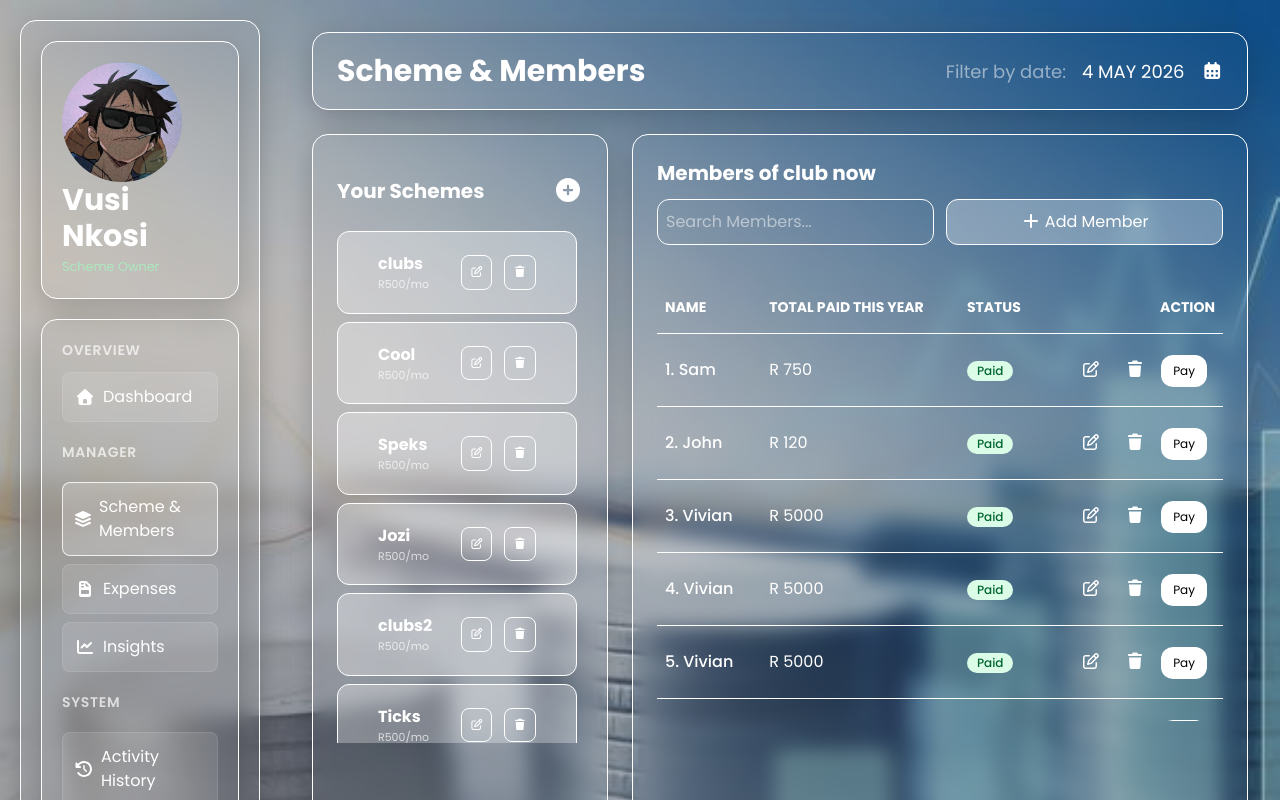
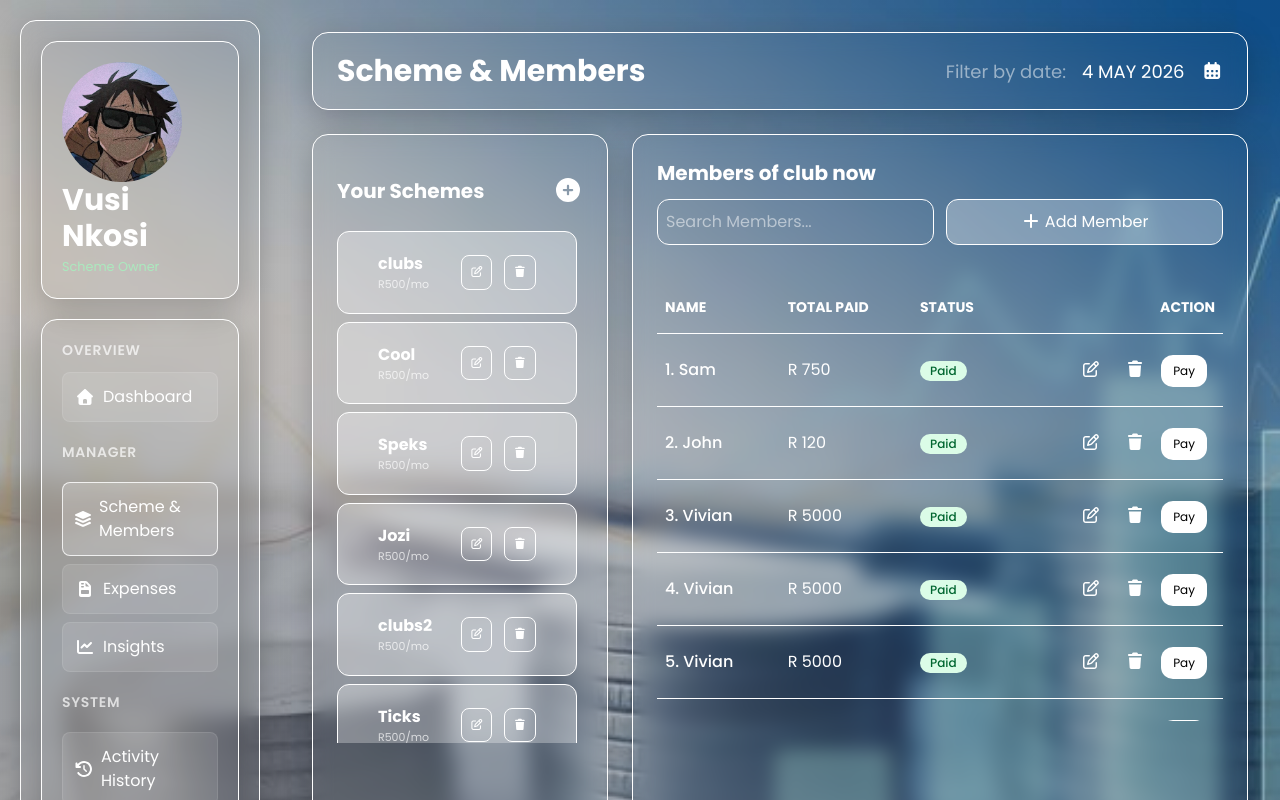
Before and after one commit to Siya-gift/SchemeManager, a React (Vite) app: page / in a window 1280 px wide. Both pictures are taken after a click on the item "Scheme & Members". Shown: the top 800 px of the page. Built offline with nearby package versions, Linux system fonts and the light colour scheme.

Commit message:
push for scaling

```diff
--- a/src/components/SchemeMembers.jsx
+++ b/src/components/SchemeMembers.jsx
@@ -170,14 +170,16 @@ function SchemeMembers({ toggleState, toggleMobileState, openCalender, formatted
 
           </div>
 
-          <ul className='flex w-full mt-9 rounded-2xl'>
-            <div className="w-full h-200 md:max-h-110 glass-scroll overflow-x-auto transition-color duration-300 rounded-xl"
-              onScroll={scrollOnList}>
+          <ul className='flex flex-wrap w-full mt-9 rounded-2xl'>
+            <div
+              className="w-full h-200 md:max-h-110 glass-scroll overflow-x-hidden overflow-y-auto transition-color duration-300 rounded-xl"
+              onScroll={scrollOnList}
+            >
               <table className='w-full text-left border-collapse'>
                 <thead className={`sticky top-0 ${txtListState ? "bg-white/98 [&_tr]:text-black/70" : "text-white"} w-full z-999`}>
                   <tr className="border-b uppercase text-sm">
                     <th className="sticky top-0 py-4 px-2">Name</th>
-                    <th className="sticky top-0 py-4 px-2">Total Paid This Year</th>
+                    <th className="sticky top-0 py-4 px-2 truncate max-w-50">Total Paid</th>
                     <th className="sticky top-0 py-4 px-2">Status</th>
                     <th className="sticky top-0 py-4 px-2 text-right">Action</th>
                   </tr>
@@ -186,7 +188,7 @@ function SchemeMembers({ toggleState, toggleMobileState, openCalender, formatted
                 <tbody id='membersList'>
                   {filteredMembers.map((member, idx) => (
                     <tr key={idx} className={`border-b hover:bg-white/30 transition-colors cursor-pointer ${searchList}`}>
-                      <td className="py-4 px-2 align-middle font-medium truncate max-w-50">
+                      <td className="py-4 px-2 align-middle font-medium truncate">
                         {idx + 1}. {member.memberName}
                       </td>
                       <td className="py-4 px-2 align-middle">R {member.totPaid}</td>
```
